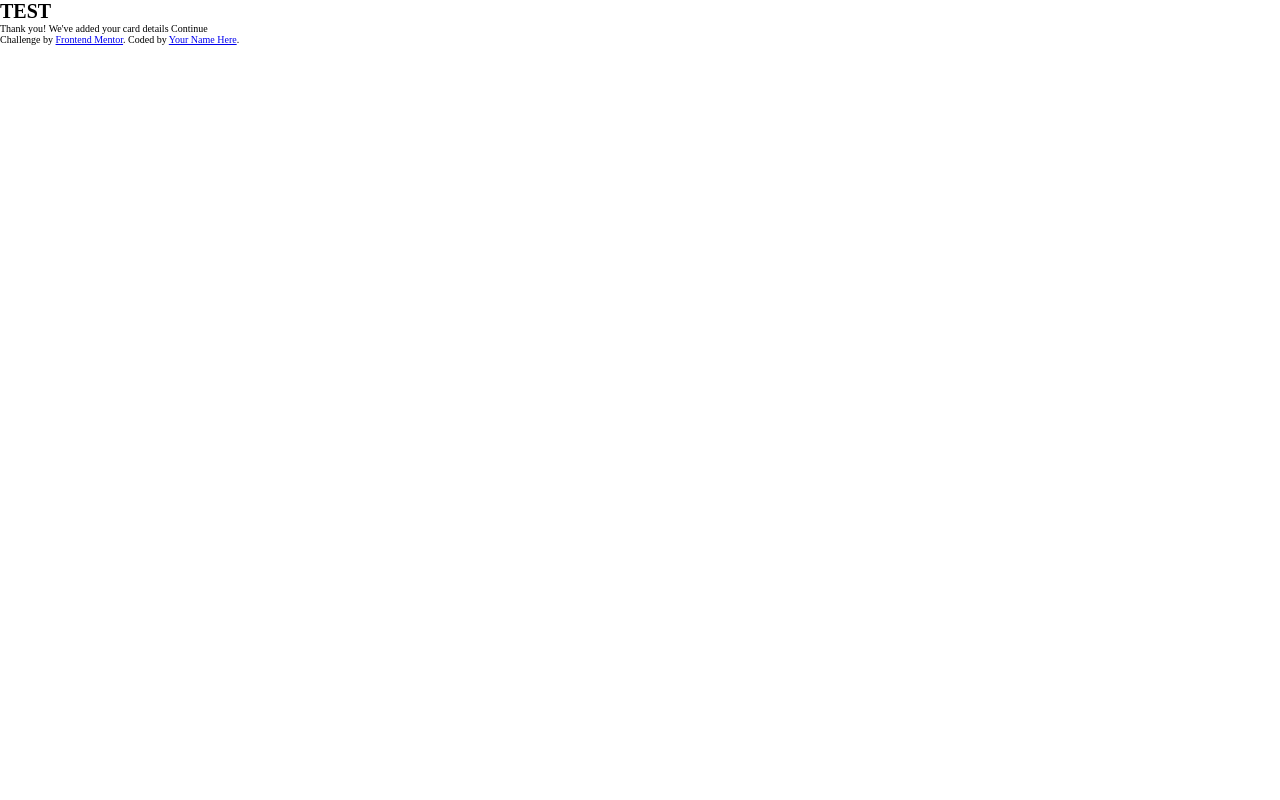
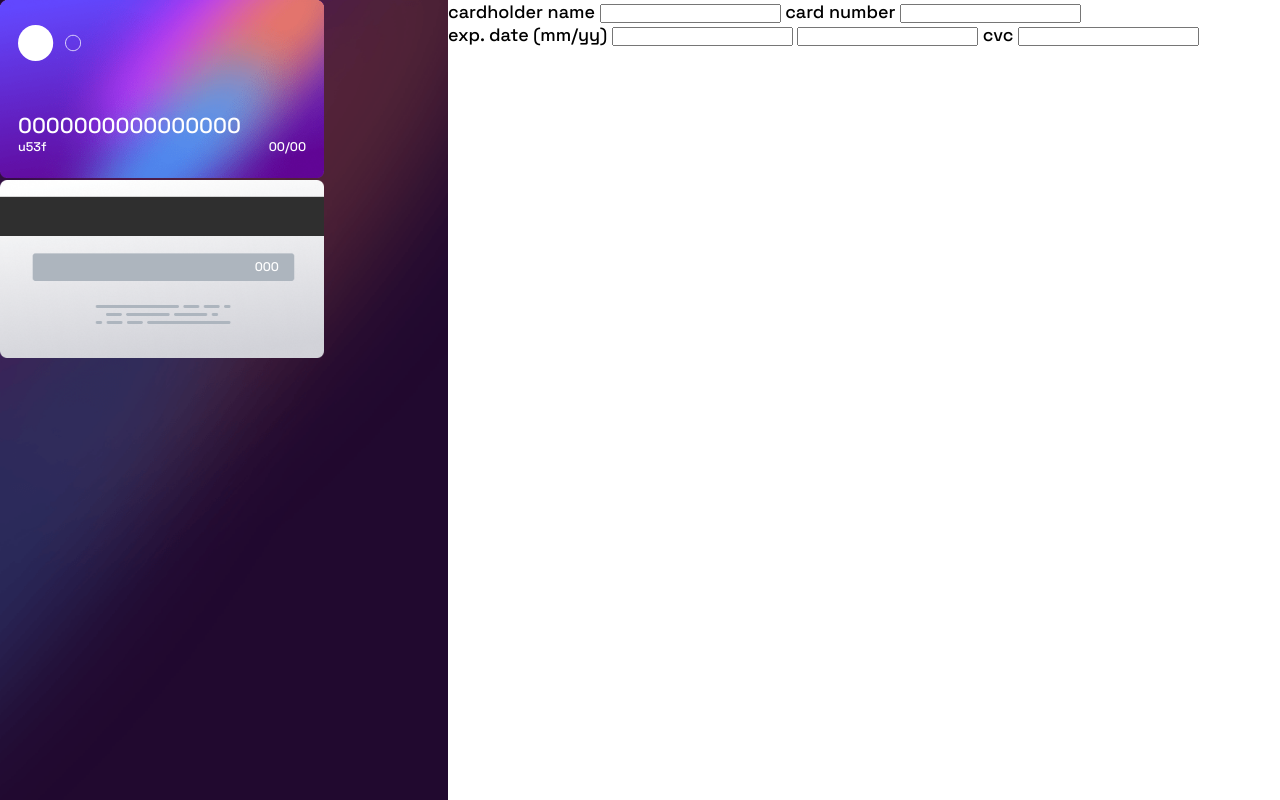
Before and after one commit to n53337/Interactive-card-details-form, a website built with Parcel: page index.html in a window 1280 px wide. Built offline with nearby package versions, Linux system fonts and the light colour scheme.

Commit message:
cards styling & add content

```diff
--- a/index.html
+++ b/index.html
@@ -13,17 +13,45 @@
     <link rel="stylesheet" href="/src/scss/main.scss" />
   </head>
   <body>
-    <h1>TEST</h1>
+    <div class="container">
+      <section class="cards-container">
+        <figure class="card card-front">
+          <img class="card-front__shape" src="/src/img/card-logo.svg" alt="" />
+          <div class="card-front__content">
+            <div class="card-front__content-num">
+              <span>0000</span>
+              <span>0000</span>
+              <span>0000</span>
+              <span>0000</span>
+            </div>
+            <div class="card-front__content-info">
+              <p class="card-front__content-info__nm">u53f</p>
+              <p class="card-front__content-info__dt">00/00</p>
+            </div>
+          </div>
+        </figure>
+        <figure class="card card-back">
+          <p class="card-back__cvc">000</p>
+        </figure>
+      </section>
+      <section class="form">
+        <form class="form__content" action="#">
+          <label for="card-name">cardholder name</label>
+          <input type="text" name="" id="card-name" />
 
-    <!-- Completed state start -->
+          <label for="card-number">card number</label>
+          <input type="text" name="" id="card-number" />
 
-    Thank you! We've added your card details Continue
+          <div class="date">
+            <label for="exp-date">exp. date (mm/yy)</label>
+            <input type="text" name="" id="exp-date" class="" />
+            <input type="text" name="" id="exp-date" class="" />
 
-    <div class="attribution">
-      Challenge by
-      <a href="https://www.frontendmentor.io?ref=challenge" target="_blank"
-        >Frontend Mentor</a
-      >. Coded by <a href="#">Your Name Here</a>.
+            <label for="cvc">cvc</label>
+            <input type="number" name="" id="cvc" />
+          </div>
+        </form>
+      </section>
     </div>
   </body>
 </html>
--- a/src/scss/_base.scss
+++ b/src/scss/_base.scss
@@ -1,3 +1,16 @@
+:root {
+  // Colors
+  --clr-primary: Linear-gradient(hsl(249, 99%, 64%), hsl(278, 94%, 30%));
+  --clr-errors: hsl(0, 100%, 66%);
+  --clr-white: hsl(0, 0%, 100%);
+  --clr-light: hsl(270, 3%, 87%);
+  --clr-dark: hsl(279, 6%, 55%);
+  --clr-darker: hsl(278, 68%, 11%);
+
+  // Typography
+  --ff-primary: "Space Grotesk", sans-serif;
+}
+
 *,
 *::after,
 *::before {
@@ -7,6 +20,10 @@
 }
 
 html {
-  font-size: 62.5%;
+  font-size: 18px;
   box-sizing: border-box;
 }
+
+body {
+  font-family: var(--ff-primary);
+}
--- a/src/scss/_component.scss
+++ b/src/scss/_component.scss
@@ -0,0 +1,66 @@
+.container {
+  width: 100vw;
+  height: 100vh;
+  display: grid;
+  grid-template-columns: 35% 65%;
+}
+
+.cards-container {
+  background-image: url(./../img/bg-main-desktop.png);
+  background-repeat: no-repeat;
+  background-size: cover;
+  position: relative;
+}
+
+.card {
+  width: 18rem;
+  height: 10rem;
+  background-repeat: no-repeat;
+  background-size: contain;
+
+  &-front {
+    background-image: url(./../img/bg-card-front.png);
+    display: flex;
+    flex-direction: column;
+    justify-content: space-around;
+    padding: 0rem 1rem;
+
+    &__shape {
+      width: 22%;
+    }
+
+    &__content {
+      max-width: 100%;
+      max-width: 100%;
+      color: var(--clr-white);
+      display: flex;
+      flex-direction: column;
+      gap: 15;
+
+      &-num {
+        display: flex;
+        gap: 10;
+        font-size: 1.2rem;
+      }
+
+      &-info {
+        display: flex;
+        justify-content: space-between;
+        font-size: 0.7rem;
+      }
+    }
+  }
+
+  &-back {
+    background-image: url(./../img/bg-card-back.png);
+    display: flex;
+    justify-content: flex-end;
+    align-items: center;
+    padding-right: 2.5rem;
+    padding-bottom: 0.3rem;
+    & > p {
+      color: var(--clr-white);
+      font-size: 0.7rem;
+    }
+  }
+}
--- a/src/scss/main.scss
+++ b/src/scss/main.scss
@@ -1,2 +1,3 @@
 @use "./base";
 @use "./component";
+@import url("https://fonts.googleapis.com/css2?family=Space+Grotesk:wght@500&display=swap");
```
Also changed, not shown: src/js/controller.js (added), 1 other file.
